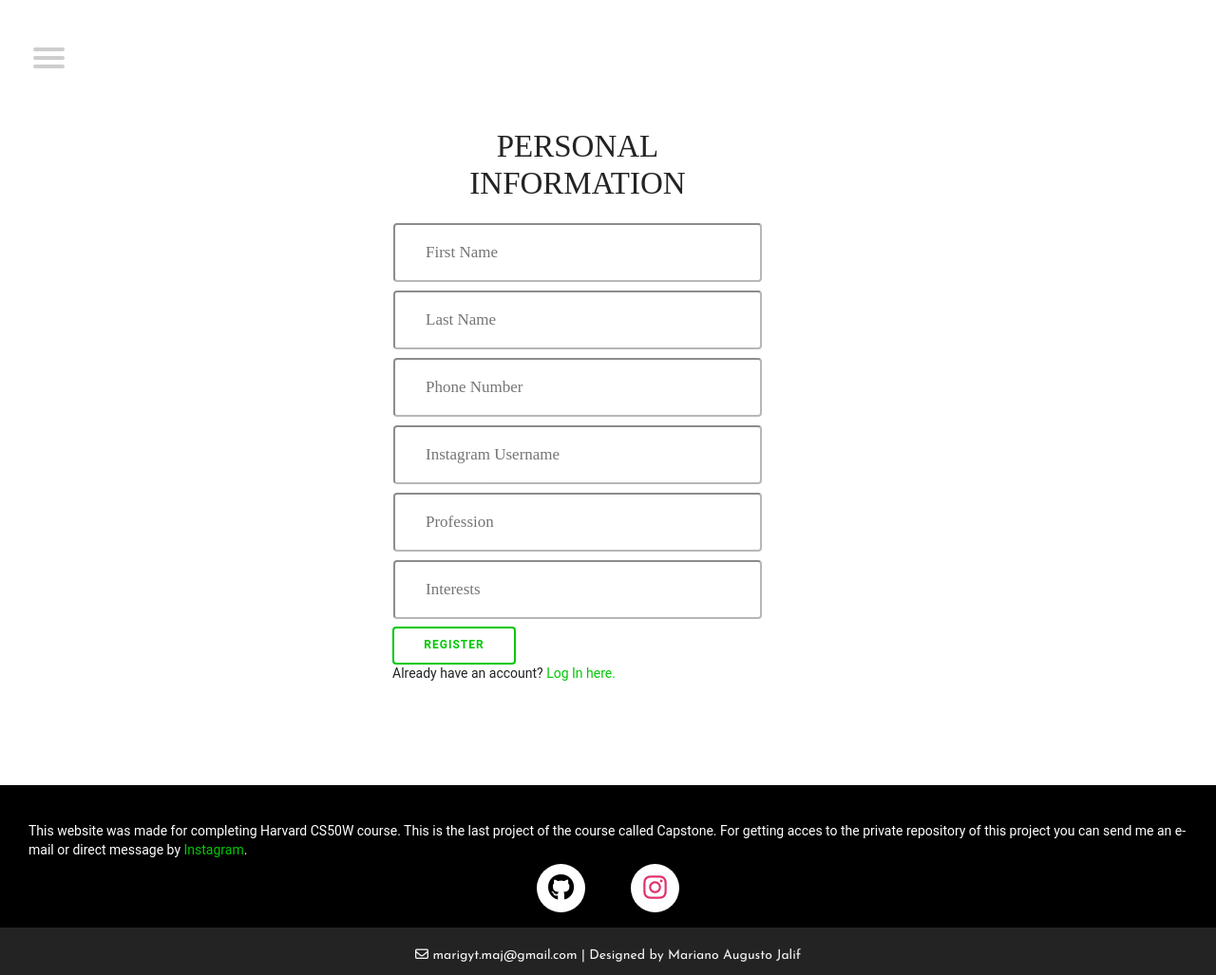
After one commit to GambetaClub/CapstoneCS50W, a Django app: template capstone/templates/capstone/user_extra_info.html in a window 1280 px wide. The commit adds this page. Shown: the whole page at 95% size. Run offline with Django 3.2, Linux system fonts and the light colour scheme; the template is opened without the code that fills it, so the values that code supplies are empty; some libraries are stand-ins or nearby versions; some web fonts are replaced.

```diff
--- a/capstone/models.py
+++ b/capstone/models.py
@@ -9,6 +9,11 @@ activate(settings.TIME_ZONE)
 
 class User(AbstractUser):
     pass
+    interests = models.CharField(max_length=800, null=True)
+    profession =  models.CharField(max_length=400, null=True)
+    phone = models.CharField(max_length=14, null=True)
+    instagram = models.CharField(max_length=40, null=True)
+
 
     def __str__(self):
         return f"{self.username}"
--- a/capstone/static/capstone/profile.css
+++ b/capstone/static/capstone/profile.css
@@ -24,7 +24,7 @@ body{
 
 .wrapper .left{
   width: 35%;
-  background: linear-gradient(to right,#01a9ac,#01dbdf);
+  background: linear-gradient(to right, rgb(0, 200, 5), rgb(61, 219, 67));
   padding: 30px 25px;
   border-top-left-radius: 5px;
   border-bottom-left-radius: 5px;
@@ -46,6 +46,7 @@ body{
 }
 
 .wrapper .right{
+  text-align: center;
   width: 65%;
   background: #fff;
   padding: 30px 25px;
@@ -99,7 +100,7 @@ body{
 .wrapper .social_media ul li{
   width: 45px;
   height: 45px;
-  background: linear-gradient(to right,#01a9ac,#01dbdf);
+  background: linear-gradient(to right,rgb(0, 200, 5),rgb(61, 219, 67));
   margin-right: 10px;
   border-radius: 5px;
   text-align: center;
--- a/capstone/static/capstone/style.css
+++ b/capstone/static/capstone/style.css
@@ -1,3 +1,5 @@
+@import url('https://fonts.googleapis.com/css?family=Josefin+Sans&display=swap');
+
 html {
   scrollbar-width: none; /* For Firefox */
   -ms-overflow-style: none; /* For Internet Explorer and Edge */
@@ -84,7 +86,9 @@ textarea{
   position: relative;
 }
 
+
 .footer .footer-bottom {
+  font-family: 'Josefin Sans', sans-serif !important;
   background-color: #232323;
   color: whitesmoke;
   height: 50px;
@@ -97,6 +101,7 @@ textarea{
 }
 
 .footer-desc{
+ font-family: 'Roboto', sans-serif !important;
  padding-left: 30px;
  padding-right: 30px;
 }
@@ -273,6 +278,7 @@ width: 220px;
 }
 
 #menuToggle a{
+  font-family: 'Roboto', sans-serif !important;
   left: 5px;
   text-align: center ;
   text-decoration: none;
@@ -361,7 +367,7 @@ width: 220px;
 #menu{
   position: absolute;
   width: 270px;
-  height: 108.5vh;
+  height: 108vh;
   margin: -100px 0 0 -50px;
   padding: 50px;
   padding-top: 125px;
--- /dev/null
+++ b/capstone/templates/capstone/user_extra_info.html
@@ -0,0 +1,60 @@
+{% extends "capstone/layout.html" %}
+
+{% block body %}
+
+    {% if message %}
+    <div class="alert alert-danger" role="alert">
+        {{message}}
+    </div>
+    {% endif %}
+
+    <div class="limiter">
+		<div class="container-login100">
+			<div class="wrap-login100 p-t-50 p-b-90">
+				<form class="login100-form validate-form flex-sb flex-w" action="{% url 'user_extra_info' %}" method="post">
+                    {% csrf_token %}
+					<span class="login100-form-title p-b-51">
+						Personal Information
+					</span>
+					<div class="wrap-input100 validate-input m-b-16">
+						<input class="input100" type="text" name="first_name" placeholder="First Name">
+						<span class="focus-input100"></span>
+                    </div>
+
+					<div class="wrap-input100 validate-input m-b-16">
+						<input class="input100" type="text" name="last_name" placeholder="Last Name">
+						<span class="focus-input100"></span>
+					</div>
+
+					<div class="wrap-input100 validate-input m-b-16" >
+						<input class="input100" type="text" name="phone" placeholder="Phone Number">
+						<span class="focus-input100"></span>
+                    </div>
+
+                    <div class="wrap-input100 validate-input m-b-16" >
+						<input class="input100" type="text" name="instagram" placeholder="Instagram Username">
+						<span class="focus-input100"></span>
+                    </div>
+
+                    <div class="wrap-input100 validate-input m-b-16" >
+						<input class="input100" type="text" name="profession" placeholder="Profession">
+						<span class="focus-input100"></span>
+                    </div>
+
+                    <div class="wrap-input100 validate-input m-b-16" >
+						<input class="input100" type="text" name="interests" placeholder="Interests">
+						<span class="focus-input100"></span>
+                    </div>
+
+					<div class="container-login100-form-btn m-t-17">
+						<button id="button" class="button" type="submit">
+							REGISTER
+						</button>
+					</div>
+                    Already have an account? <a href="{% url 'login' %}">Log In here.</a>
+				</form>
+			</div>
+		</div>
+    </div>
+
+{% endblock %}
--- a/capstone/urls.py
+++ b/capstone/urls.py
@@ -9,6 +9,7 @@ urlpatterns = [
     path("register", views.register, name="register"),
     path("set_timezone", views.set_timezone, name="set_timezone"),
     path("trips", views.trips, name="trips"),
+    path("user_extra_info", views.user_extra_info, name="user_extra_info"),
     path("create", views.create_trip, name="create_trip"),
     path("get_cities/<int:state_id>", views.get_cities, name="get_cities"),
     path("trip/<int:trip_id>", views.trip, name="trip"),
@@ -18,6 +19,7 @@ urlpatterns = [
     path("delete_trip/<int:trip_id>", views.delete_trip, name="delete_trip"),
     path("search_trip", views.search_trip, name="search_trip"),
     path("your_trips", views.user_trips, name="user_trips"),
+    path("profile/<str:user_username>", views.profile, name="profile"),
     path("messages", views.messages, name="messages"),
     path("send_message", views.send_message, name="send_message"),
     path("read_message/<int:message_id>", views.read_message, name="read_message" )
```
Also changed, not shown: capstone/templates/capstone/profile.html (+12 -7 lines), capstone/views.py (+19 -11 lines), capstone/migrations/0003_auto_20200812_1500.py (added), capstone/migrations/0004_auto_20200812_1501.py (added), capstone/migrations/0005_auto_20200812_1517.py (added), capstone/migrations/0006_auto_20200812_1751.py (added), 1 other file.
